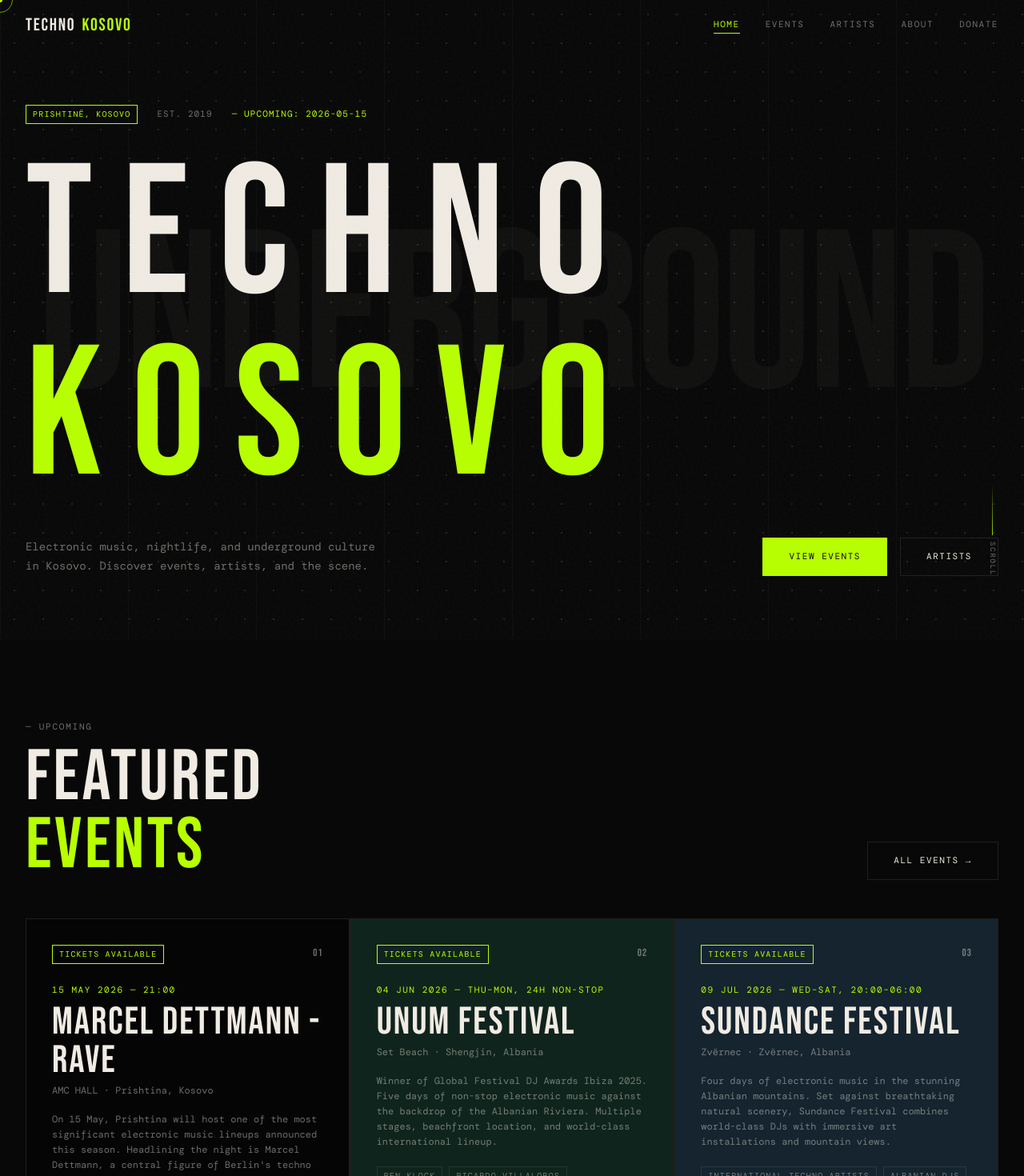
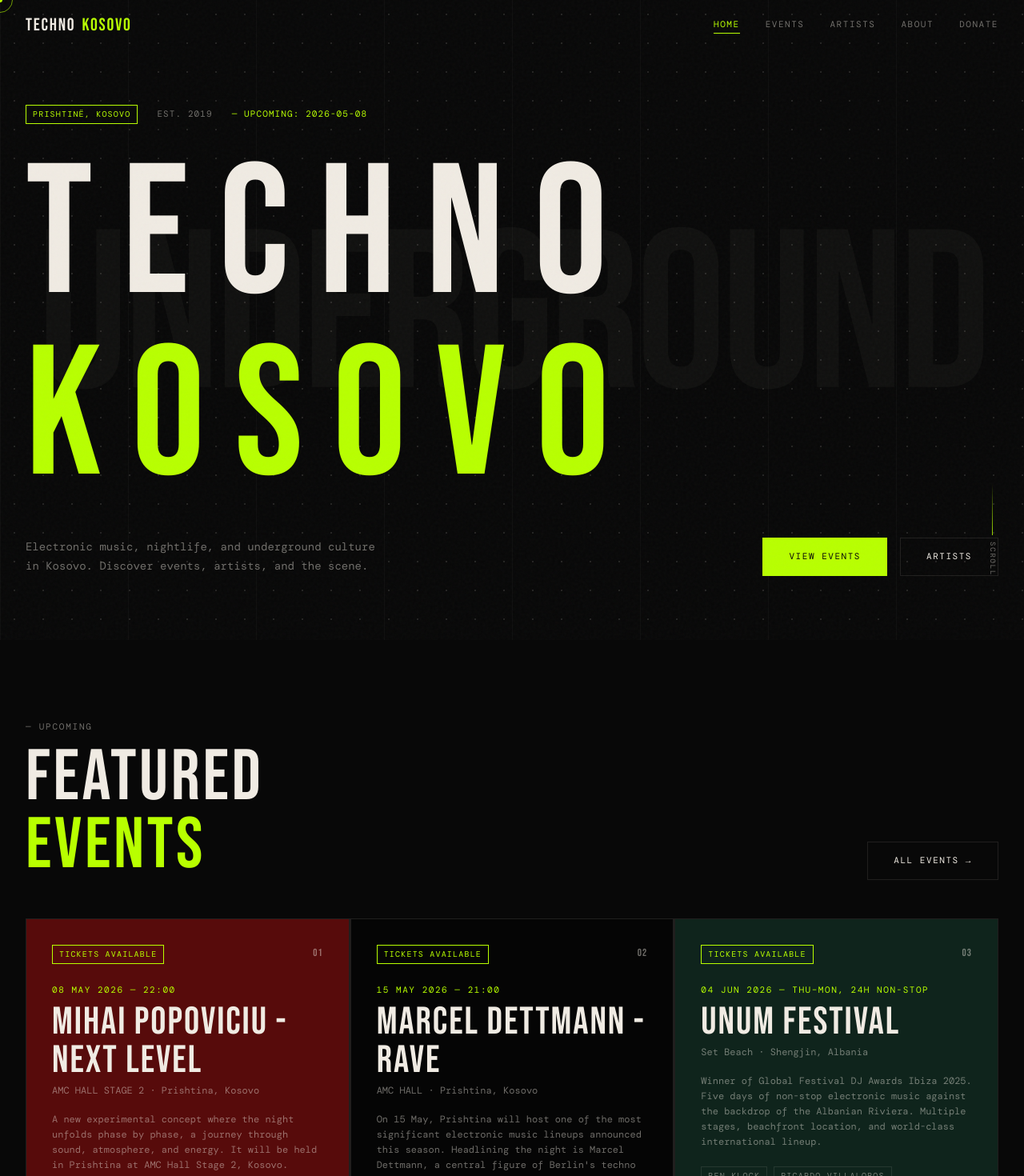
Before and after one commit to eronbegiqi/Techno-kosova-website, a React (Vite) app: page / in a window 1280 px wide. Shown: the top 1470 px of the page at 80% size. Built offline with nearby package versions, Linux system fonts and the light colour scheme; a web font is replaced by a local one.

Commit message:
Events now move automatically based on the real current date.

```diff
--- a/src/pages/Events.jsx
+++ b/src/pages/Events.jsx
@@ -6,12 +6,23 @@ import { events } from '../data.js'
 gsap.registerPlugin(ScrollTrigger)
 
 const formatDate = (d) => {
-  const dt = new Date(d)
+  const dt = eventDate(d)
   return {
     day: dt.toLocaleDateString('en-GB', { day: '2-digit' }),
     month: dt.toLocaleDateString('en-GB', { month: 'short' }).toUpperCase(),
     year: dt.getFullYear(),
   }
+}
+
+const eventDate = (date) => {
+  const [year, month, day] = date.split('-').map(Number)
+  return new Date(year, month - 1, day)
+}
+
+const today = () => {
+  const date = new Date()
+  date.setHours(0, 0, 0, 0)
+  return date
 }
 
 function EventRow({ ev }) {
@@ -107,9 +118,9 @@ function EventRow({ ev }) {
 
 export default function Events() {
   const [filter, setFilter] = useState('all')
-  const now = new Date('2026-05-12')
-  const upcoming = events.filter(e => new Date(e.date) >= now).sort((a, b) => new Date(a.date) - new Date(b.date))
-  const past = events.filter(e => new Date(e.date) < now).sort((a, b) => new Date(b.date) - new Date(a.date))
+  const now = today()
+  const upcoming = events.filter(e => eventDate(e.date) >= now).sort((a, b) => eventDate(a.date) - eventDate(b.date))
+  const past = events.filter(e => eventDate(e.date) < now).sort((a, b) => eventDate(b.date) - eventDate(a.date))
   const filtered = filter === 'past' ? past : upcoming
 
   useEffect(() => {
--- a/src/pages/Home.jsx
+++ b/src/pages/Home.jsx
@@ -9,9 +9,20 @@ gsap.registerPlugin(ScrollTrigger)
 const formatDate = (d) =>
   new Date(d).toLocaleDateString('en-GB', { day: '2-digit', month: 'short', year: 'numeric' }).toUpperCase()
 
+const eventDate = (date) => {
+  const [year, month, day] = date.split('-').map(Number)
+  return new Date(year, month - 1, day)
+}
+
+const today = () => {
+  const date = new Date()
+  date.setHours(0, 0, 0, 0)
+  return date
+}
+
 export default function Home() {
-  const now = new Date('2026-05-12')
-  const upcoming = events.filter(e => new Date(e.date) >= now).sort((a, b) => new Date(a.date) - new Date(b.date))
+  const now = today()
+  const upcoming = events.filter(e => eventDate(e.date) >= now).sort((a, b) => eventDate(a.date) - eventDate(b.date))
   const featured = upcoming.filter(e => e.featured).slice(0, 3)
   const featuredArtists = artists.slice(0, 4)
 
```
